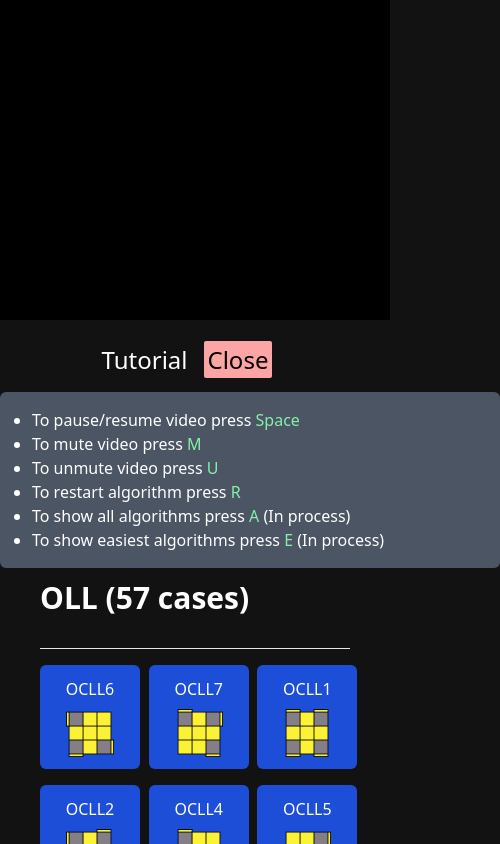
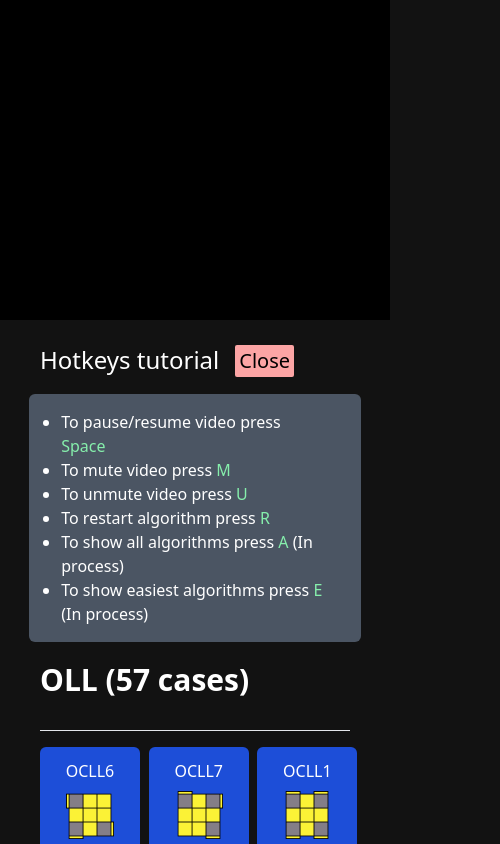
Before and after one commit to korkuts-stanislau/fast-algo-search, a React (Vite) app in the folder fast-algo-search/: page / in a window 390 px wide. Both pictures are taken after a click on the element "Open". Shown: the top 844 px of the page, 500 px wide, since content can reach past the window. Built offline with nearby package versions, Linux system fonts and the light colour scheme.

Commit message:
add responsiveness for latest changes

```diff
--- a/fast-algo-search/src/Tutorial.tsx
+++ b/fast-algo-search/src/Tutorial.tsx
@@ -9,19 +9,19 @@ const buttonClassName = "text-green-300"
 export const Tutorial: React.FC<TutorialProps> = (props) => {
     const [opened, setOpened] = useState(false);
 
-    return <div className="mt-6">
-        <h1 className="text-2xl text-center cursor-default">
-            Tutorial
-            {!opened && <span className="mx-4 bg-green-300 text-black px-[4px] py-[2px] rounded-sm cursor-pointer"
+    return <div className="mt-6 lg:mb-0 mb-2">
+        <h1 className="text-2xl lg:text-center cursor-default mx-10">
+            Hotkeys tutorial
+            {!opened && <span className="inline-block mx-4 bg-green-300 text-black px-[4px] py-[2px] rounded-sm cursor-pointer text-xl -translate-y-[1px]"
                                 onClick={() => setOpened(true)}>
                 Open
             </span>}
-            {opened && <span className="mx-4 bg-red-300 text-black px-[4px] py-[2px] rounded-sm cursor-pointer"
+            {opened && <span className="inline-block mx-4 bg-red-300 text-black px-[4px] py-[2px] rounded-sm cursor-pointer text-xl -translate-y-[1px]"
                                 onClick={() => setOpened(false)}>
                 Close
             </span>}
         </h1>
-        {opened && <div className="bg-gray-600 rounded-md m-auto w-[500px] mt-4 p-4">
+        {opened && <div className="bg-gray-600 rounded-md m-auto lg:w-[500px] w-[85%] mt-4 p-4">
             <ul className="list-disc px-4 cursor-default">
                 <li>To pause/resume video press <span className={buttonClassName}>Space</span></li>
                 <li>To mute video press <span className={buttonClassName}>M</span></li>
```
